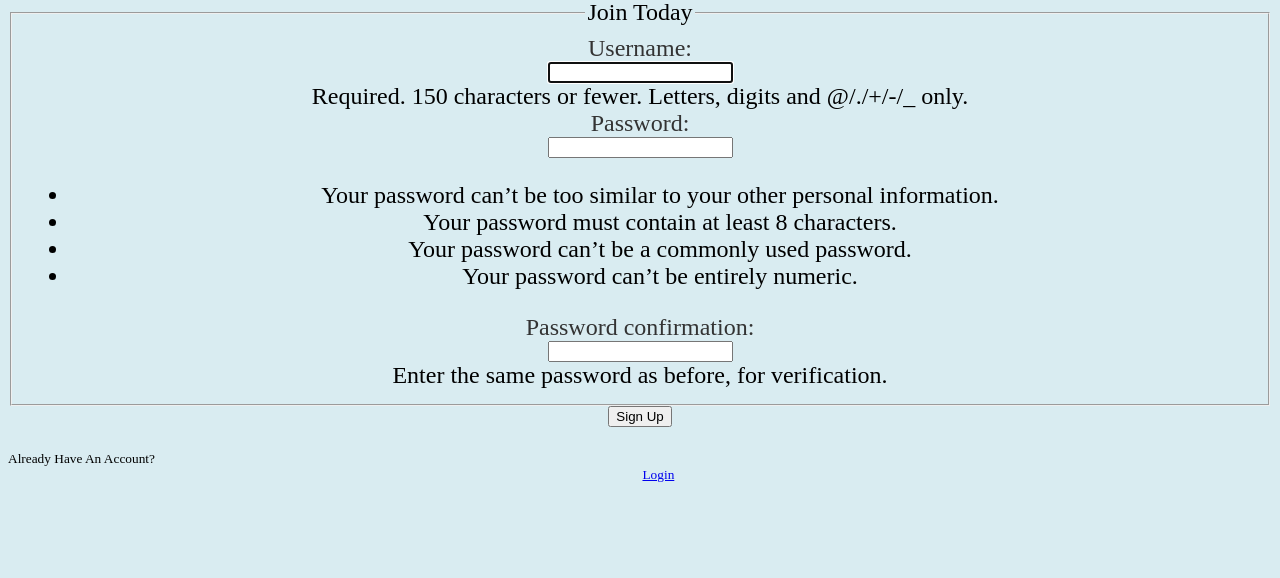
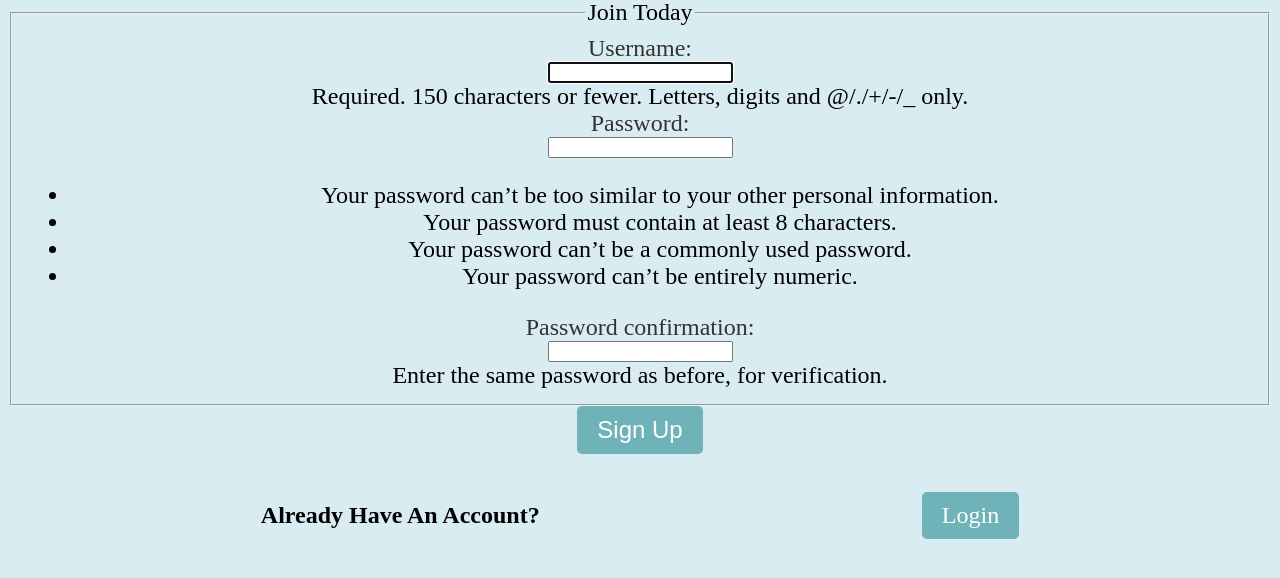
Before and after one commit to QueenieX/ICT_web-news, a Django app: page /register/ in a window 1280 px wide. Shown: the part 140-718 px from the top of the page. Run offline with Django 4.2, Linux system fonts and the light colour scheme; parts of the project's set-up code (start-up, migrations or seed data) failed here and were passed over.

Commit message:
Add files via upload
edited css style in all html file
Mainly position and style of buttons

```diff
--- a/web_news_classification/home/templates/home.html
+++ b/web_news_classification/home/templates/home.html
@@ -3,6 +3,7 @@
     <title>News Classification</title>
 
     <style>
+        body {background-color: #d9ecf1}
         nav {
             background-color: #BADFE7;
             overflow: hidden;
@@ -218,7 +219,6 @@
             <input class="search-input" id="url" type="text" name="url" style="width: 300px;" value="">
             <input class="submit-btn" type="submit" value="Submit">
         </div>
-        <br>
 
     </form>
 
@@ -246,8 +246,6 @@
             </select>
         </div>
     </div>
-
-    <br>
 
     <table class="table" id="news_table">
         <tr>
--- a/web_news_classification/home/views.py
+++ b/web_news_classification/home/views.py
@@ -59,4 +59,4 @@ def get_daily_news(reqeust):
                             )
             except:
                 print('error')
-    return HttpResponse("<html><script>window.location.replace('/');</script></html>")
+    return HttpResponse("<html><script>window.location.replace('/home');</script></html>")
--- a/web_news_classification/users/templates/users/register.html
+++ b/web_news_classification/users/templates/users/register.html
@@ -13,9 +13,42 @@
             <legend class = 'boarder-bottom mb-4 '>Join Today</legend>
             {{form}}
         </fieldset>
-            <button type = 'submit'>Sign Up</button>
+            <button class = 'login-btn no-underline;' type = 'submit'>Sign Up</button>
     </form>
 <!-- a button to redirect user to the login page-->
-<small>
-    Already Have An Account? <a class="ml-2" href="/">Login</a>
-</small>
+    <div class="login-container">
+        <p class="login-label">Already Have An Account?</p>
+        <a class="login-btn no-underline" href="/">Login</a>
+    </div>
+
+<style>
+        .login-container {
+        display: flex;
+        justify-content: space-between;
+        align-items: center;
+        max-width: 60%;
+        margin: 0 auto;
+        width: 100%;  /* 增加此行使容器宽度自适应 */
+        }
+        .login-label {
+            width: 700px;
+            font-weight: bold;
+            font-size: 24px;
+        }
+        .login-btn {
+            display: block;
+            background-color: #6fb3b8;
+            color: #fff;
+            padding: 10px 20px;
+            border: none;
+            border-radius: 5px;
+            font-size: 24px;
+            cursor: pointer;
+            text-decoration: none;
+        }
+
+        .login-btn:hover {
+            background-color: #388087;
+            color: #F6F6F2;
+        }
+</style>
```
Also changed, not shown: web_news_classification/users/templates/users/login.html (+1 -8 lines), web_news_classification/users/templates/users/logout.html (+36 -1 lines).
